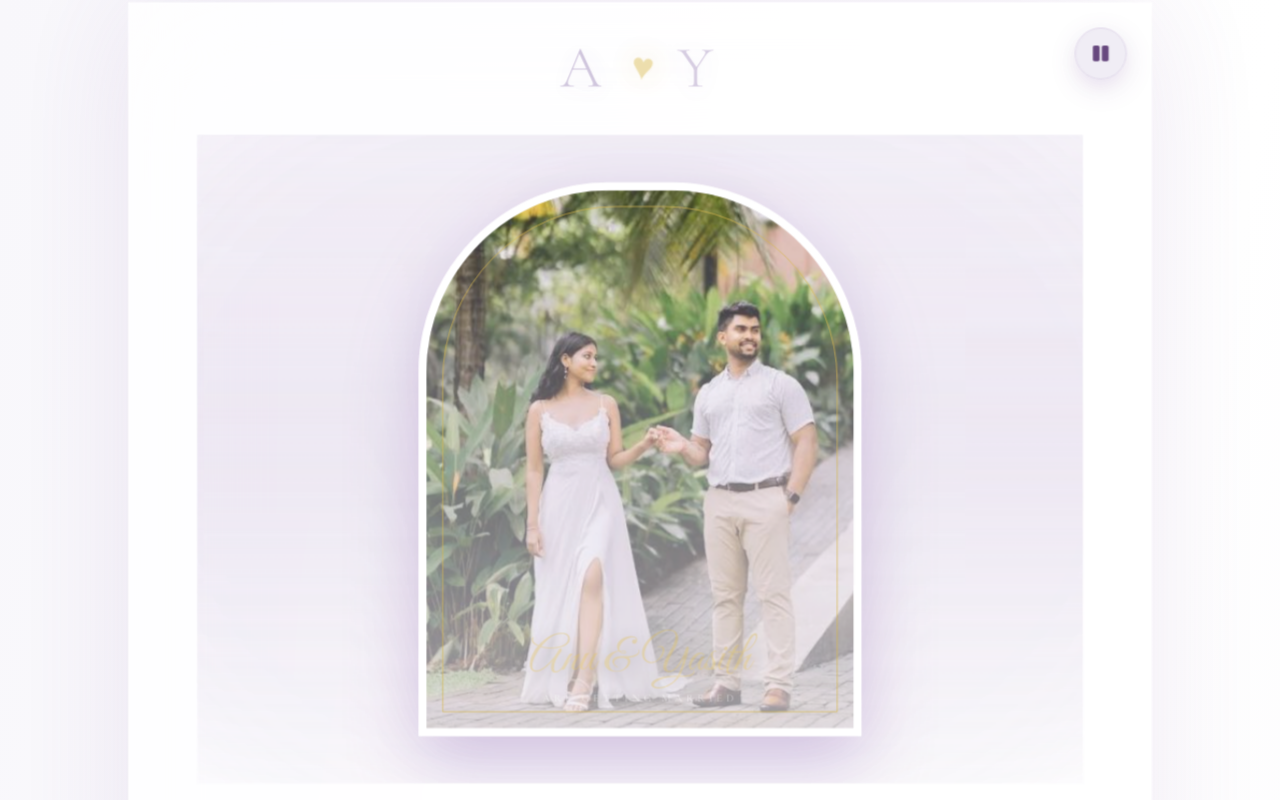
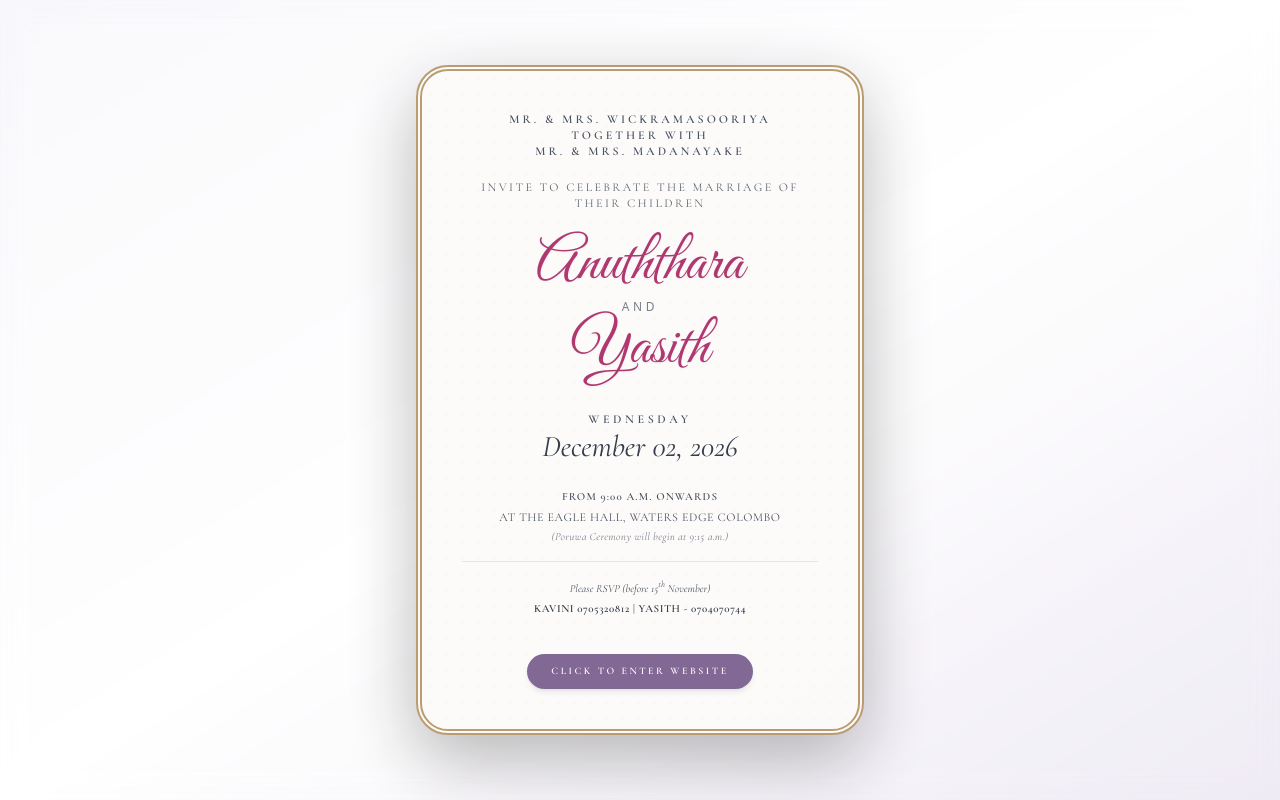
Before and after one commit to KaviniWickramasooriya/Wedding_App, a React (Create React App) app: page / in a window 1280 px wide. Both pictures are taken after a click on the button "OPEN INVITATION". Shown: the top 800 px of the page. Built offline with nearby package versions, Linux system fonts and the light colour scheme.

Commit message:
Add InvitationCard component and implement auto-scroll effect

```diff
--- a/src/App.js
+++ b/src/App.js
@@ -1,8 +1,9 @@
-import { useState, useRef } from "react";
+import { useState, useRef, useEffect } from "react";
 import { motion, AnimatePresence } from "framer-motion";
 import { FaMusic, FaPause } from "react-icons/fa";
 
 import Envelope from "./components/Envelope";
+import InvitationCard from "./components/InvitationCard";
 import TopNames from "./components/TopNames";
 import VideoHero from "./components/VideoHero";
 import DateDisplay from "./components/DateDisplay";
@@ -15,18 +16,44 @@ import RSVP from "./components/RSVP";
 import Footer from "./components/Footer";
 
 export default function App() {
-  const [isOpened, setIsOpened] = useState(false);
+  const [stage, setStage] = useState("envelope"); // "envelope" -> "card" -> "website"
   const [isPlaying, setIsPlaying] = useState(false);
 
   const audioRef = useRef(new Audio("/music/background.mp3"));
 
-  const handleOpen = () => {
-    setIsOpened(true);
+  // Auto-scroll effect once the website stage is active
+  useEffect(() => {
+    if (stage !== "website") return;
 
-    audioRef.current
-      .play()
-      .catch((e) => console.log("Audio play blocked:", e));
+    let scrollInterval;
+    const startTimeout = setTimeout(() => {
+      scrollInterval = setInterval(() => {
+        window.scrollBy({ top: 2, behavior: "smooth" });
+      }, 15);
+    }, 1500);
 
+    const stopAutoScroll = () => {
+      clearInterval(scrollInterval);
+    };
+
+    window.addEventListener("wheel", stopAutoScroll, { passive: true });
+    window.addEventListener("touchstart", stopAutoScroll, { passive: true });
+
+    return () => {
+      clearTimeout(startTimeout);
+      clearInterval(scrollInterval);
+      window.removeEventListener("wheel", stopAutoScroll);
+      window.removeEventListener("touchstart", stopAutoScroll);
+    };
+  }, [stage]);
+
+  const handleOpenEnvelope = () => {
+    setStage("card");
+  };
+
+  const handleOpenWebsite = () => {
+    setStage("website");
+    audioRef.current.play().catch((e) => console.log("Audio play blocked:", e));
     setIsPlaying(true);
   };
 
@@ -36,7 +63,6 @@ export default function App() {
     } else {
       audioRef.current.play();
     }
-
     setIsPlaying(!isPlaying);
   };
 
@@ -53,28 +79,20 @@ export default function App() {
       "
     >
       <AnimatePresence mode="wait">
+        {stage === "envelope" && (
+          <Envelope onOpen={handleOpenEnvelope} key="envelope" />
+        )}
 
-        {!isOpened ? (
-          <Envelope
-            onOpen={handleOpen}
-            key="envelope"
-          />
+        {stage === "card" && (
+          <InvitationCard onOpen={handleOpenWebsite} key="invitation-card" />
+        )}
 
-        ) : (
-
+        {stage === "website" && (
           <motion.div
             key="main-content"
-            initial={{
-              opacity: 0,
-              scale: 0.98,
-            }}
-            animate={{
-              opacity: 1,
-              scale: 1,
-            }}
-            transition={{
-              duration: 0.7,
-            }}
+            initial={{ opacity: 0, scale: 0.98 }}
+            animate={{ opacity: 1, scale: 1 }}
+            transition={{ duration: 0.7 }}
             className="
               w-full
               max-w-5xl
@@ -89,16 +107,10 @@ export default function App() {
               pb-0
             "
           >
-
             {/* Music Button */}
             <motion.button
-              whileHover={{
-                scale: 1.1,
-                rotate: 10,
-              }}
-              whileTap={{
-                scale: 0.9,
-              }}
+              whileHover={{ scale: 1.1, rotate: 10 }}
+              whileTap={{ scale: 0.9 }}
               onClick={toggleMusic}
               className="
               fixed md:absolute
@@ -114,14 +126,8 @@ export default function App() {
               transition-all
               "
             >
-              {isPlaying ? (
-                <FaPause size={18} />
-              ) : (
-                <FaMusic size={18} />
-              )}
-
+              {isPlaying ? <FaPause size={18} /> : <FaMusic size={18} />}
             </motion.button>
-
 
             <section
               className="
@@ -137,39 +143,22 @@ export default function App() {
               <VideoHero />
             </section>
 
-
             <DateDisplay />
 
-            <Countdown
-              targetDate="2026-12-02T00:00:00"
-            />
+            <Countdown targetDate="2026-12-02T00:00:00" />
 
-
-            {/* Reduced spacing between Hero and Location */}
             <div className="space-y-4">
-
               <Hero />
-
               <Location />
-
             </div>
 
-
             <Gallery />
-
             <Schedule />
-
             <RSVP />
-
             <Footer />
-
-
           </motion.div>
-
         )}
-
       </AnimatePresence>
-
     </div>
   );
 }
--- /dev/null
+++ b/src/components/InvitationCard.jsx
@@ -0,0 +1,102 @@
+import React, { useEffect } from "react";
+import { motion } from "framer-motion";
+
+export default function InvitationCard({ onOpen }) {
+  useEffect(() => {
+    const timer = setTimeout(() => {
+      onOpen();
+    }, 60000);
+
+    return () => clearTimeout(timer);
+  }, [onOpen]);
+
+  return (
+    <motion.div
+      initial={{ opacity: 0 }}
+      animate={{ opacity: 1 }}
+      exit={{ opacity: 0, scale: 0.95, filter: "blur(10px)" }}
+      transition={{ duration: 0.8 }}
+      className="fixed inset-0 z-[100] flex items-center justify-center p-3 sm:p-4 bg-lavender-900/50 backdrop-blur-md overflow-y-auto"
+    >
+      <motion.div
+        initial={{ scale: 0.9, y: 20 }}
+        animate={{ scale: 1, y: 0 }}
+        whileHover={{ scale: 1.01 }}
+        transition={{ type: "spring", stiffness: 200, damping: 20 }}
+        onClick={onOpen}
+        className="w-full max-w-md bg-[#fcfbf9] text-gray-800 p-6 sm:p-10 rounded-[2rem] shadow-[0_25px_70px_rgba(0,0,0,0.3)] border-[5px] sm:border-[6px] border-double border-[#b39263] relative cursor-pointer text-center font-serif my-auto"
+      >
+        <div className="absolute inset-0 bg-[radial-gradient(#d4af37_1px,transparent_1px)] [background-size:16px_16px] opacity-5 pointer-events-none rounded-[2rem]" />
+
+        <div className="relative z-10 space-y-3 sm:space-y-4">
+          <p className="text-[9px] sm:text-[10px] md:text-xs tracking-[0.2em] sm:tracking-[0.25em] uppercase text-gray-700 font-semibold leading-relaxed">
+            MR. & MRS. WICKRAMASOORIYA <br />
+            TOGETHER WITH <br />
+            MR. & MRS. MADANAYAKE
+          </p>
+
+          <p className="text-[10px] sm:text-[11px] md:text-xs tracking-[0.2em] uppercase text-gray-600 pt-1">
+            INVITE TO CELEBRATE THE MARRIAGE OF <br />
+            THEIR CHILDREN
+          </p>
+
+          <div className="py-1 sm:py-2">
+            <h2
+              className="font-cursive text-4xl sm:text-5xl md:text-6xl text-[#a82462] drop-shadow-sm font-normal"
+              style={{ textTransform: 'none' }}
+            >
+              Anuththara
+            </h2>
+            <p className="text-[10px] sm:text-xs uppercase tracking-[0.3em] text-gray-500 my-1 font-sans font-medium">
+              AND
+            </p>
+            <h2
+              className="font-cursive text-4xl sm:text-5xl md:text-6xl text-[#a82462] drop-shadow-sm font-normal"
+              style={{ textTransform: 'none' }}
+            >
+              Yasith
+            </h2>
+          </div>
+
+          <div className="pt-1 sm:pt-2">
+            <p className="text-[11px] sm:text-xs tracking-[0.3em] uppercase text-gray-700 font-bold">
+              WEDNESDAY
+            </p>
+            <p className="font-serif italic text-2xl sm:text-3xl text-gray-800 mt-0.5">
+              December 02, 2026
+            </p>
+          </div>
+
+          <div className="text-[11px] sm:text-xs text-gray-700 tracking-wide pt-1 sm:pt-2 space-y-0.5 sm:space-y-1">
+            <p className="font-semibold uppercase tracking-widest text-[10px] sm:text-[11px]">
+              FROM 9:00 A.M. ONWARDS
+            </p>
+            <p className="font-serif uppercase tracking-wider text-[11px] sm:text-xs">
+              AT THE EAGLE HALL, WATERS EDGE COLOMBO
+            </p>
+            <p className="text-[10px] sm:text-[11px] text-gray-500 italic">
+              (Poruwa Ceremony will begin at 9:15 a.m.)
+            </p>
+          </div>
+
+          <div className="pt-3 sm:pt-4 border-t border-gray-300/60 text-[10px] sm:text-[11px] text-gray-700 space-y-1">
+            <p className="italic">Please RSVP (before 15<span className="align-super text-[8px] sm:text-[9px]">th</span> November)</p>
+            <p className="font-semibold tracking-wider text-gray-800 text-[10px] sm:text-[11px]">
+              KAVINI 0705320812 | YASITH - 0704070744
+            </p>
+          </div>
+
+          <motion.div
+            animate={{ opacity: [0.4, 1, 0.4] }}
+            transition={{ duration: 2, repeat: Infinity }}
+            className="pt-4 sm:pt-5"
+          >
+            <span className="inline-block px-5 sm:px-6 py-2 sm:py-2.5 rounded-full bg-lavender-700 text-white text-[9px] sm:text-[10px] tracking-[0.2em] sm:tracking-[0.25em] uppercase font-bold shadow-md hover:bg-lavender-800 transition-colors">
+              Click to Enter Website
+            </span>
+          </motion.div>
+        </div>
+      </motion.div>
+    </motion.div>
+  );
+}
```
Also changed, not shown: 1 other file (tests, documents, lock files or other folders).
